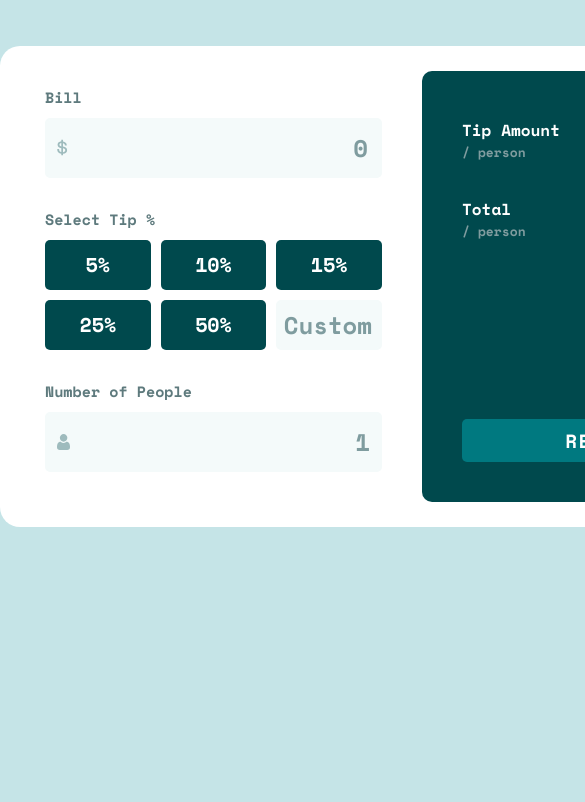
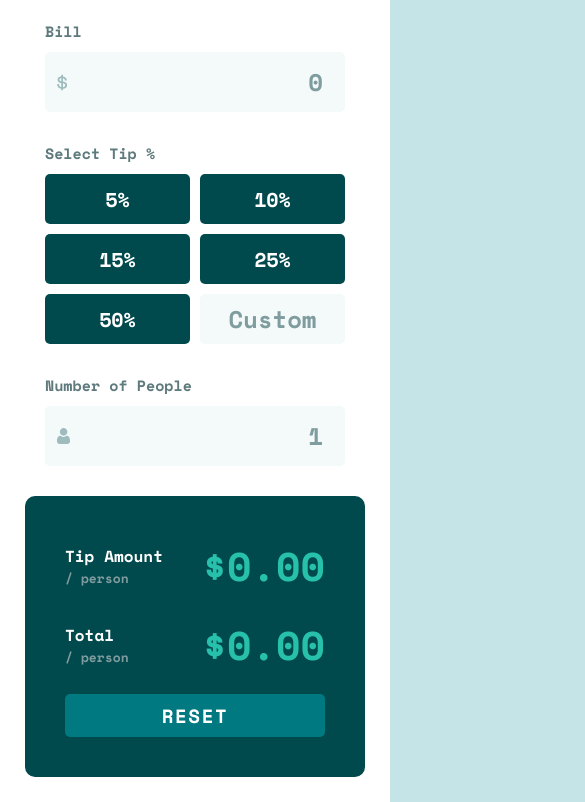
Before and after one commit to techtycho/frontendmentor-solutions, a plain HTML site: page tip-calculator-app/index.html in a window 390 px wide. Shown: the part 202-1004 px from the top of the page, 585 px wide, since content can reach past the window. Before the commit the page ends 844 px from the top, so only its background shows below. Drawn offline with nearby package versions, Linux system fonts and the light colour scheme.

Commit message:
Make the layout responsive

```diff
--- a/tip-calculator-app/style.css
+++ b/tip-calculator-app/style.css
@@ -104,11 +104,10 @@ label {
   outline: none;
   border-radius: 5px;
   background-color: var(--very-light-grayish-cyan);
-  text-align: end;
+  text-align: center;
   font-family: "Space Mono", monospace;
   color: var(--grayish-cyan);
   font-size: 24px;
-  padding-right: 8px;
   border: 2px solid var(--very-light-grayish-cyan);
   transition: border-color 0.1s;
 }
@@ -190,3 +189,46 @@ label {
   display: none;
   color: var(--error);
 }
+
+@media (max-width: 850px) {
+  body {
+    height: auto;
+  }
+
+  .logo {
+    margin-top: 50px;
+  }
+
+  .controls {
+    width: 100%;
+    padding: 0 20px;
+  }
+
+  .buttons {
+    grid-template-columns: repeat(2, 1fr);
+  }
+
+  .field {
+    width: 100%;
+  }
+
+  .error {
+    display: none !important;
+  }
+
+  .field > input {
+    width: 100%;
+    margin-right: 10px;
+  }
+
+  .container {
+    width: 100%;
+  }
+
+  .card {
+    display: block;
+    width: 100%;
+    border-end-start-radius: 0;
+    border-end-end-radius: 0;
+  }
+}
```
